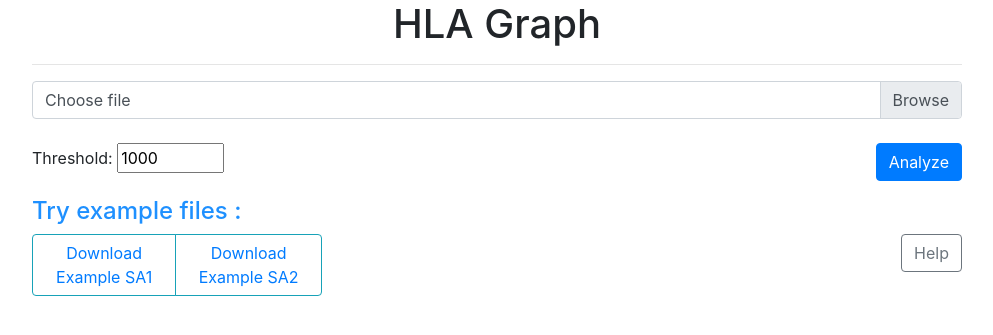
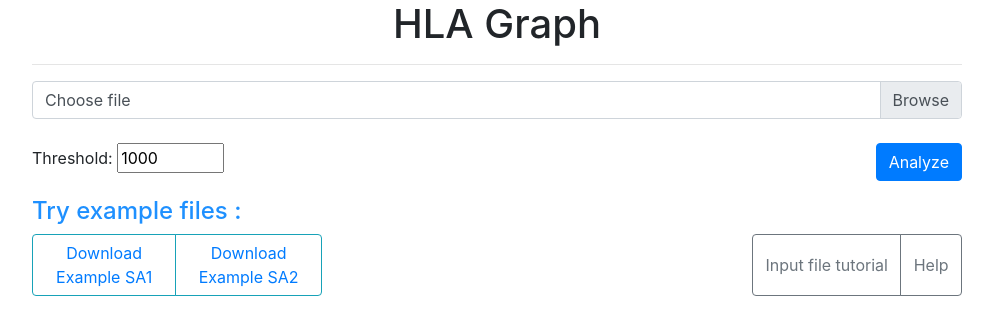
Before and after one commit to cedricusureau/HLA_graph, a Flask app: page / in a window 1280 px wide. Shown: the top 335 px of the page, without its empty margins (143-1136 px from the left). Run offline with Flask 2, Linux system fonts and the light colour scheme; some libraries are stand-ins or nearby versions.

Commit message:
input file tutorial

```diff
--- a/templates/index.html
+++ b/templates/index.html
@@ -92,12 +92,14 @@
                     <button type="button" class="btn btn-outline-info"><a href="{{ url_for('static', filename='test_data/SA1.xls') }}" download>Download Example SA1</a></button>
                     <button type="button" class="btn btn-outline-info"><a href="{{ url_for('static', filename='test_data/SA2.xls') }}" download>Download Example SA2</a></button>
                 </div>
-                <div class="col-4" style="text-align: center">
+                <div class="col-5" style="text-align: center">
                 </div>
-                <div class="col-4">
+                <div class="btn-group col-3">
+                    <button class="btn btn-outline-secondary" onclick="window.location.href='https://github.com/cedricusureau/HLA_graph/tree/master/tutorial#input-files-format'" style="float: right">Input file tutorial</button>
                     <button class="btn btn-outline-secondary" onclick="window.location.href='https://github.com/cedricusureau/HLA_graph#table-of-content'" style="float: right">Help</button>
+
                 </div>
-            </div>
+
 
     {% endif %}
     </div>
```
Also changed, not shown: tutorial/README.md.
